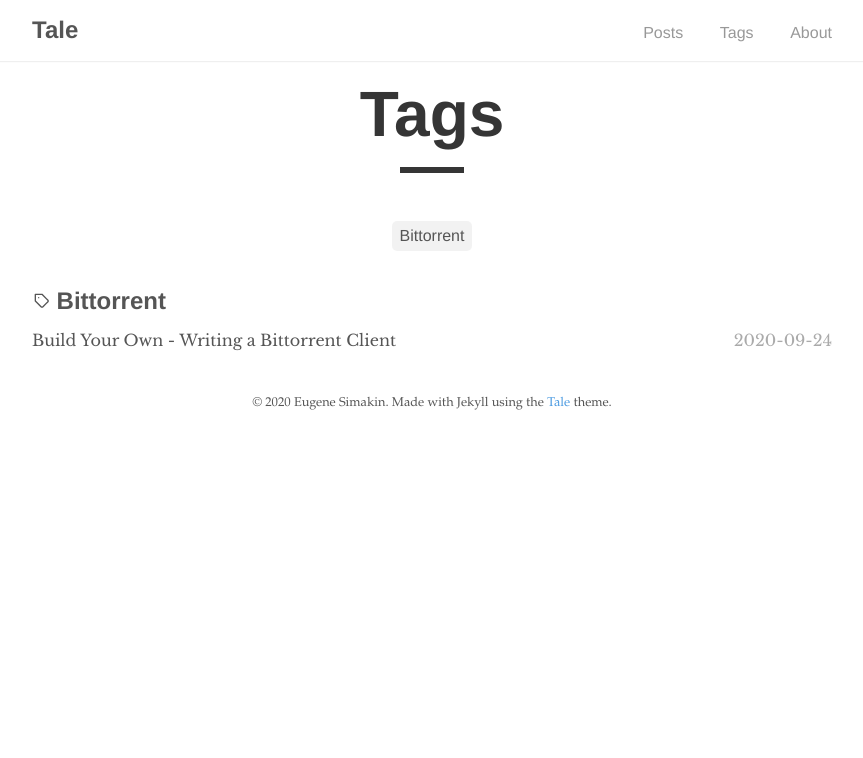
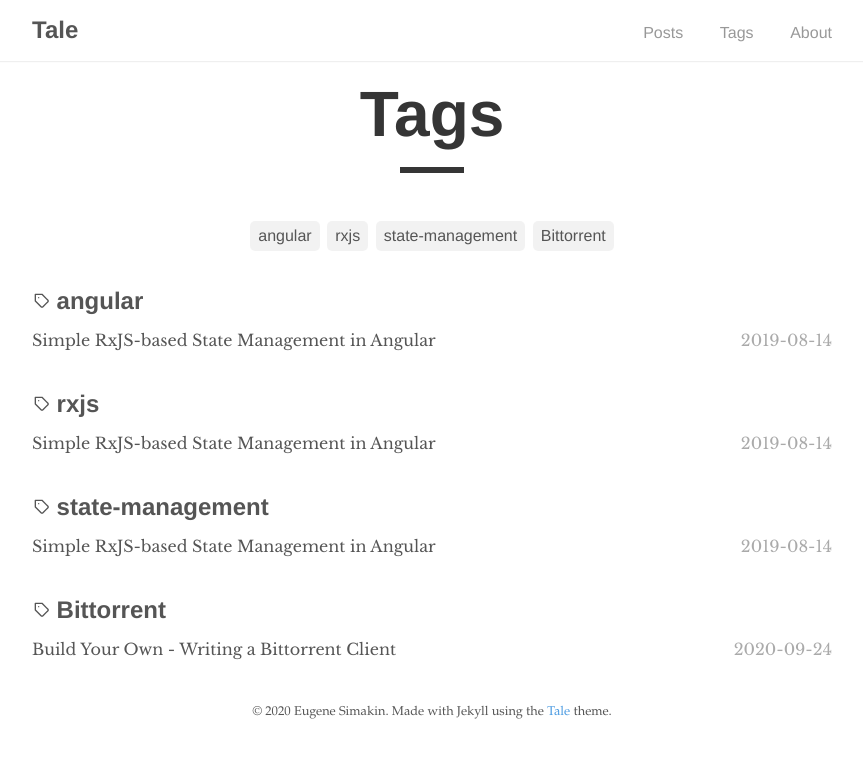
Before and after one commit to eugenesimakin/eugenesimakin.github.io, a Jekyll site: the page built from _pages/tags.html, in a window 1280 px wide. Shown: the top 758 px of the page, without its empty margins (208-1071 px from the left). Built offline with Jekyll 4.4.1, drawn with Linux system fonts in a browser that asks for light colours.

Commit message:
tags for 'Simple RxJS-based State Management...' updated

```diff
--- a/_posts/2019-08-14-ng-rxjs-state-management.markdown
+++ b/_posts/2019-08-14-ng-rxjs-state-management.markdown
@@ -1,6 +1,7 @@
 ---
 layout: post
 title:  "Simple RxJS-based State Management in Angular"
+tags: angular rxjs state-management
 ---
 
 
```
